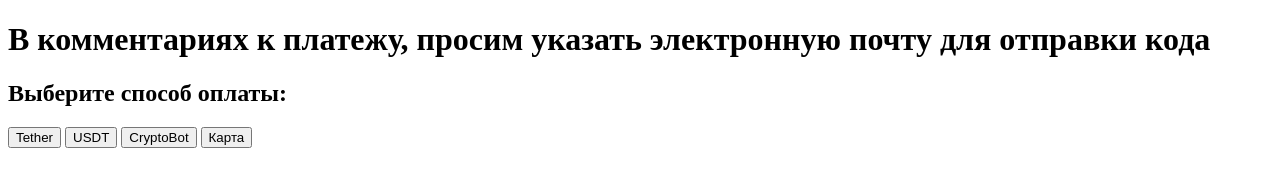
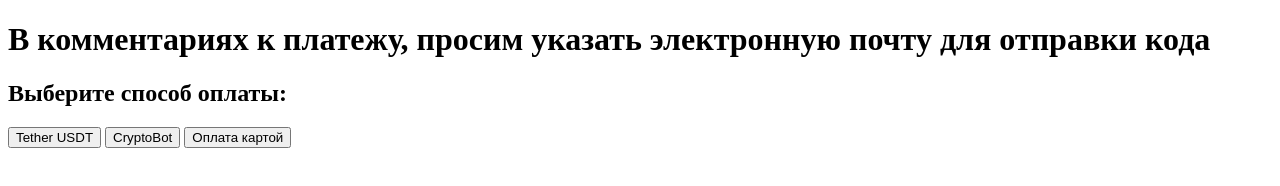
Before and after one commit to O2K4/o2k4.github.io, a plain HTML site: page payment/index.html in a window 1280 px wide. Drawn offline with Linux system fonts and the light colour scheme.

Commit message:
Update index.html

```diff
--- a/payment/index.html
+++ b/payment/index.html
@@ -7,13 +7,11 @@
 <body>
     <h1>В комментариях к платежу, просим указать электронную почту для отправки кода</h1>
     <h2>Выберите способ оплаты:</h2>
-    <form action="https://o2k4.github.io/payment/tether.html" target="_blank">
-        <button>Tether</button>
-        <form action="https://o2k4.github.io/payment/usdt.html" target="_blank">
-            <button>USDT</button>
-            <form action="https://o2k4.github.io/payment/TG.html" target="_blank">
-                <button>CryptoBot</button>
-                <form action="https://o2k4.github.io/payment/card.html" target="_blank">
-                    <button>Карта</button>
+ <button onclick="document.location='https://o2k4.github.io/payment/tether.html'">Tether USDT</button>
+<button onclick="document.location='https://o2k4.github.io/payment/tg.html'">CryptoBot</button>
+<button onclick="document.location='https://o2k4.github.io/payment/card.html'">Оплата картой</button>
+ </body>
+</html>
+
 </body>
 </html>
```
